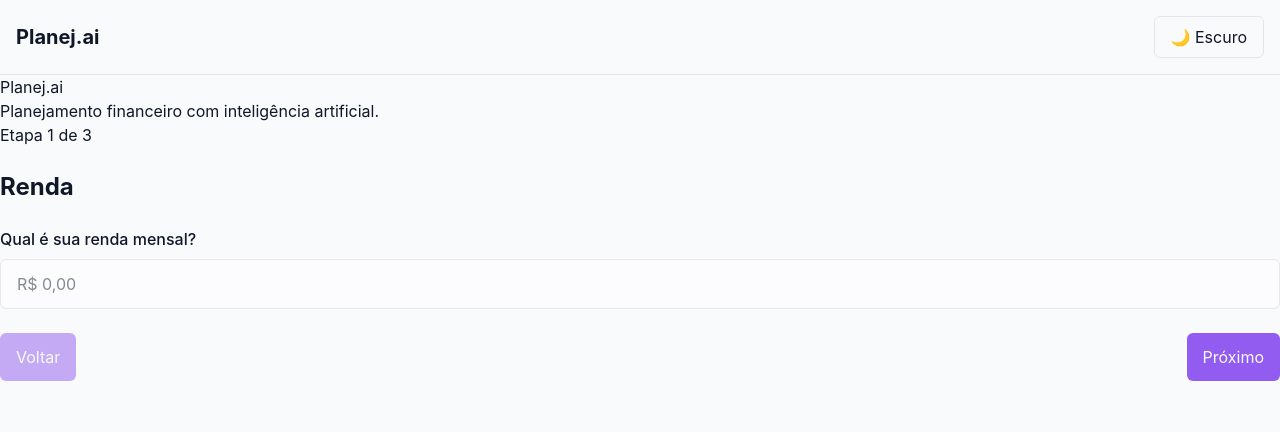
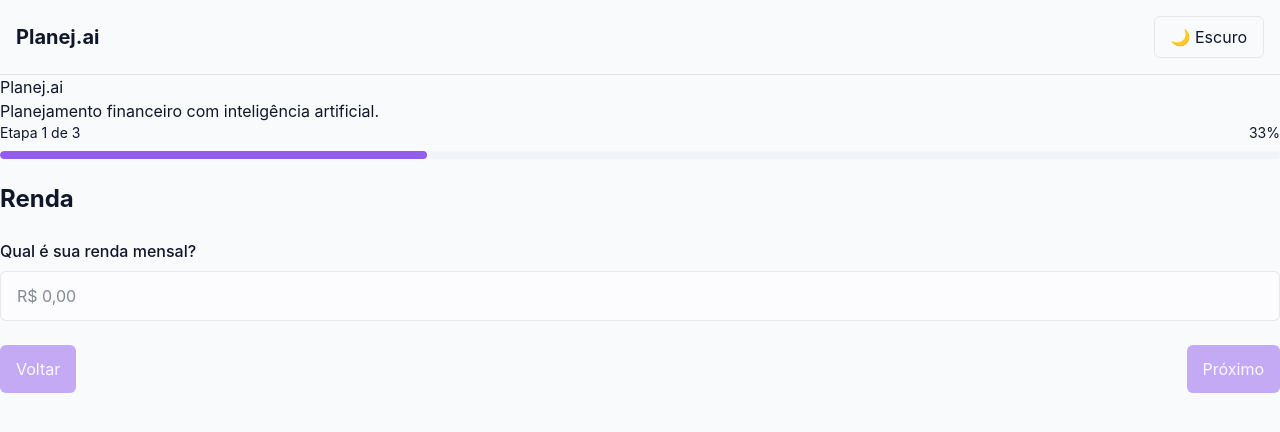
Before and after one commit to wanessa-antonio/planejai, a React (Vite) app: page / in a window 1280 px wide. Shown: the top 432 px of the page. Built offline with nearby package versions, Linux system fonts and the light colour scheme.

Commit message:
feat: improve simulation form interface

```diff
--- a/src/components/features/Simulation/Form.tsx
+++ b/src/components/features/Simulation/Form.tsx
@@ -2,6 +2,7 @@ import { useState } from 'react';
 
 import { simulationSteps } from '@/data/simulation';
 import { useSimulationStorage } from '@/hooks/useSimulationStorage';
+import { isStepValid } from '@/utils/simulation';
 
 import { Button } from '@/components/shared/Button';
 
@@ -18,8 +19,17 @@ export function Form() {
 
   const step = simulationSteps[currentStep];
 
+  const currentStepValues = Object.fromEntries(
+    step.fields.map((field) => [
+      field.id,
+      formData[field.id] ?? '',
+    ]),
+  );
+
+  const canProceed = isStepValid(currentStepValues);
+
   function nextStep() {
-    if (currentStep < simulationSteps.length - 1) {
+    if (currentStep < simulationSteps.length - 1 && canProceed) {
       setCurrentStep((previousStep) => previousStep + 1);
     }
   }
@@ -54,7 +64,10 @@ export function Form() {
 
         <Button
           onClick={nextStep}
-          disabled={currentStep === simulationSteps.length - 1}
+          disabled={
+            currentStep === simulationSteps.length - 1 ||
+            !canProceed
+          }
         >
           Próximo
         </Button>
--- a/src/components/features/Simulation/Progress.tsx
+++ b/src/components/features/Simulation/Progress.tsx
@@ -7,9 +7,24 @@ export function Progress({
   currentStep,
   totalSteps,
 }: ProgressProps) {
+  const progress = (currentStep / totalSteps) * 100;
+
   return (
-    <p>
-      Etapa {currentStep} de {totalSteps}
-    </p>
+    <section className="flex flex-col gap-2">
+      <div className="flex justify-between text-sm">
+        <span>
+          Etapa {currentStep} de {totalSteps}
+        </span>
+
+        <span>{Math.round(progress)}%</span>
+      </div>
+
+      <div className="h-2 w-full overflow-hidden rounded-full bg-secondary-button">
+        <div
+          className="h-full rounded-full bg-primary transition-all duration-300"
+          style={{ width: `${progress}%` }}
+        />
+      </div>
+    </section>
   );
 }
--- /dev/null
+++ b/src/components/features/SimulationResults/AIInsightCardProps.tsx
@@ -0,0 +1,4 @@
+export interface AIInsightCardProps {
+  title: string;
+  content: string;
+}
--- /dev/null
+++ b/src/components/features/SimulationResults/Card.tsx
@@ -0,0 +1,18 @@
+import type { AIInsightCardProps } from './AIInsightCardProps';
+
+export function Card({
+  title,
+  content,
+}: AIInsightCardProps) {
+  return (
+    <article className="rounded-xl border border-border bg-card p-6 shadow-sm">
+      <h2 className="mb-3 text-xl font-semibold">
+        {title}
+      </h2>
+
+      <p className="text-muted-foreground">
+        {content}
+      </p>
+    </article>
+  );
+}
--- /dev/null
+++ b/src/utils/currency.ts
@@ -0,0 +1,15 @@
+export function formatCurrency(value: number): string {
+  return new Intl.NumberFormat('pt-BR', {
+    style: 'currency',
+    currency: 'BRL',
+  }).format(value);
+}
+
+export function parseCurrency(value: string): number {
+  return Number(
+    value
+      .replace(/[^\d,-]/g, '')
+      .replace(/\./g, '')
+      .replace(',', '.'),
+  );
+}
--- /dev/null
+++ b/src/utils/simulation.ts
@@ -0,0 +1,5 @@
+export function isStepValid(values: Record<string, string>): boolean {
+  return Object.values(values).every(
+    (value) => value.trim() !== '',
+  );
+}
```
